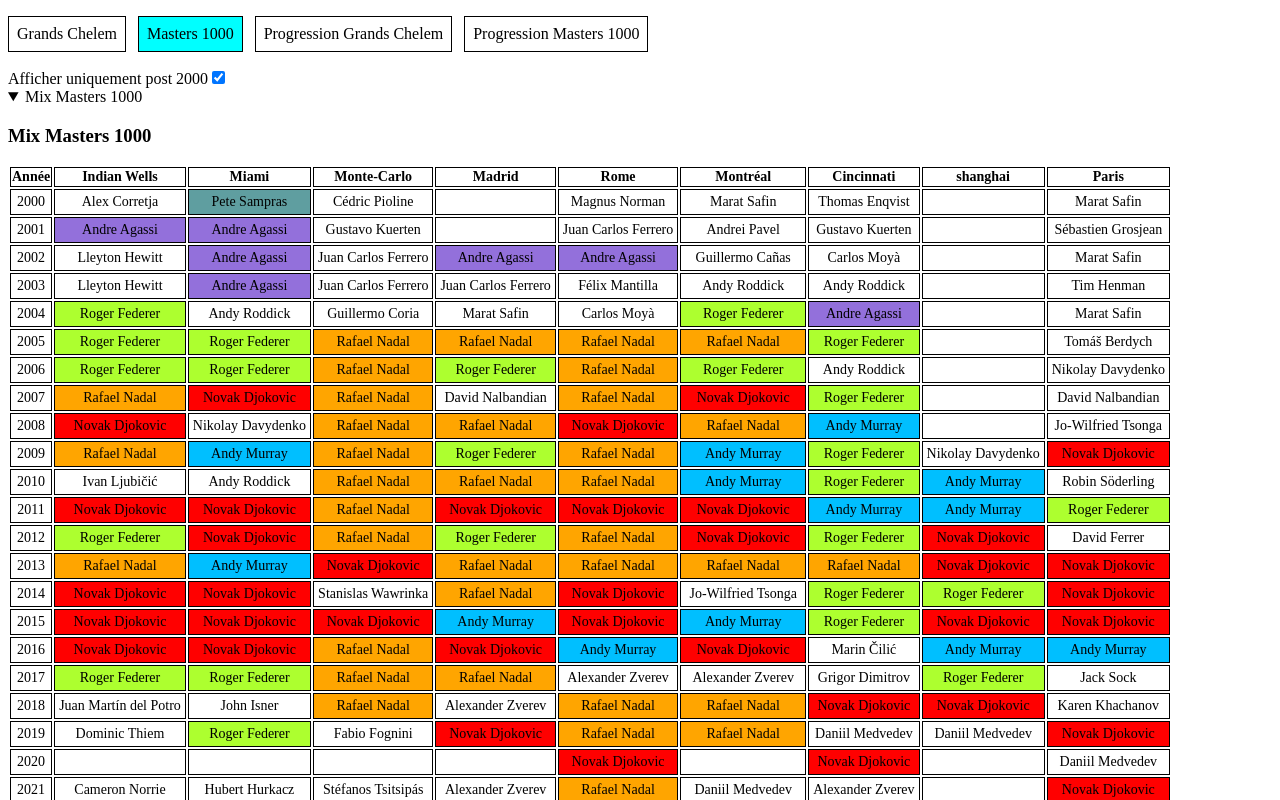
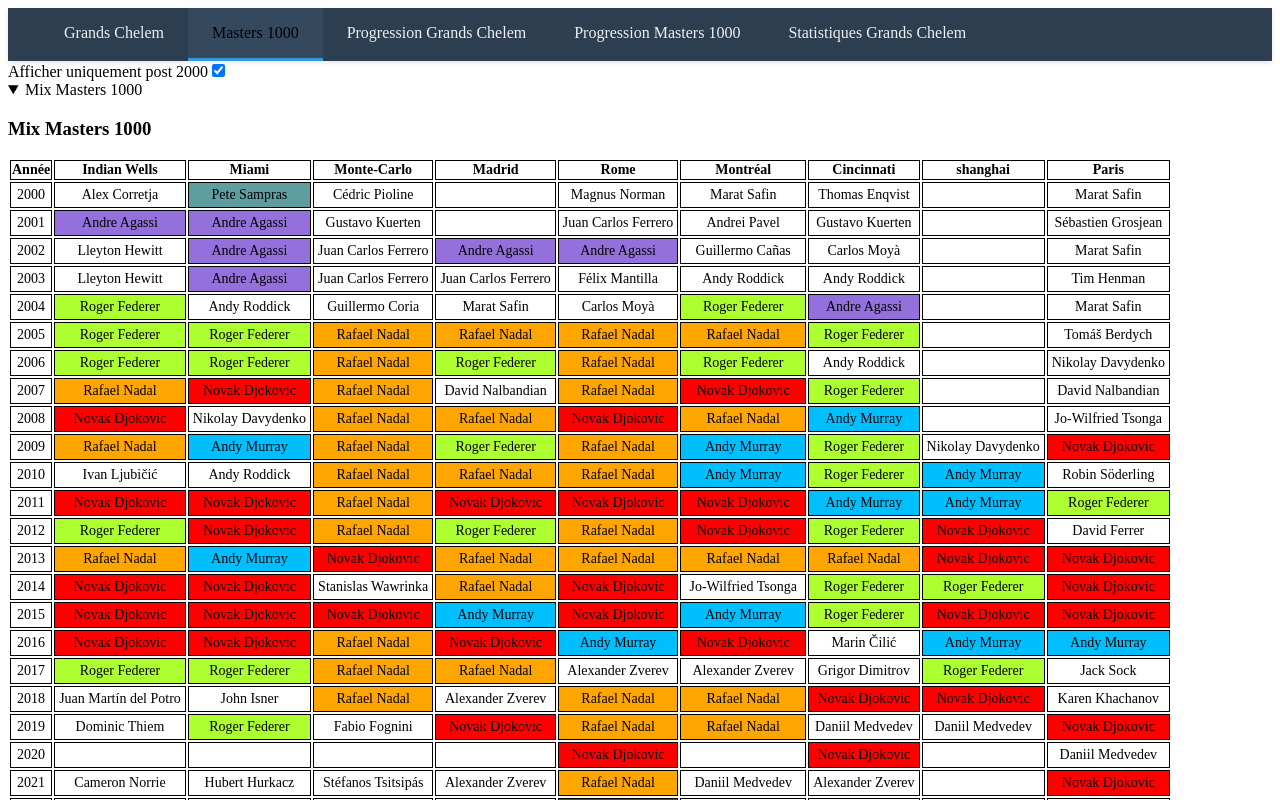
Before and after one commit to guillaumebarranco/tennis_winners, an Angular app: page /masters in a window 1280 px wide. Shown: the top 800 px of the page. Built offline with nearby package versions, Linux system fonts and the light colour scheme.

Commit message:
add some stats

```diff
--- a/src/app/app.component.ts
+++ b/src/app/app.component.ts
@@ -3,9 +3,13 @@ import { RouterOutlet } from '@angular/router';
 
 @Component({
   selector: 'app-root',
+  standalone: true,
   imports: [RouterOutlet],
-  templateUrl: './app.component.html',
+  template: `
+    <router-outlet></router-outlet>
+  `,
+  styles: []
 })
 export class AppComponent {
-  title = 'tennis_winners';
+  title = 'tennis-winners';
 }
--- a/src/app/app.routes.ts
+++ b/src/app/app.routes.ts
@@ -3,6 +3,7 @@ import { SlamsOverTimeComponent } from './containers/slams-over-time/slams-over-
 import { MastersOverTimeComponent } from './containers/masters-over-time/masters-over-time.component';
 import { SlamsComponent } from './containers/slams/slams.component';
 import { MastersComponent } from './containers/masters/masters.component';
+import { GrandSlamStatsComponent } from './containers/grand-slam-stats/grand-slam-stats.component';
 
 export const routes: Routes = [
     {
@@ -25,4 +26,5 @@ export const routes: Routes = [
     component: SlamsComponent,
     path: '',
   },
+  { path: 'percentage-grand-slams-win', component: GrandSlamStatsComponent }
 ];
--- a/src/app/components/header/header.component.html
+++ b/src/app/components/header/header.component.html
@@ -1,6 +1,11 @@
+<header>
+  <nav>
     <ul>
       <li [routerLink]="'/slams'" [class.active-link]="isActive('slams')">Grands Chelem</li>
       <li [routerLink]="'/masters'" [class.active-link]="isActive('masters')">Masters 1000</li>
       <li [routerLink]="'/slams-over-time'" [class.active-link]="isActive('slams-over-time')">Progression Grands Chelem</li>
       <li [routerLink]="'/masters-over-time'" [class.active-link]="isActive('masters-over-time')">Progression Masters 1000</li>
+      <li [routerLink]="'/percentage-grand-slams-win'" [class.active-link]="isActive('percentage-grand-slams-win')">Statistiques Grands Chelem</li>
     </ul>
+  </nav>
+</header>
--- a/src/app/components/header/header.component.scss
+++ b/src/app/components/header/header.component.scss
@@ -1,17 +1,49 @@
+header {
+  background-color: #2c3e50;
+  padding: 0;
+  box-shadow: 0 2px 4px rgba(0,0,0,0.1);
+}
+
+nav {
+  max-width: 1200px;
+  margin: 0 auto;
+  padding: 0 1rem;
+}
+
 ul {
+  list-style: none;
+  margin: 0;
   padding: 0;
   display: flex;
-  align-items: center;
-  gap: 12px;
+  gap: 0;
+}
 
-  li {
-    cursor: pointer;
-    list-style: none;
-    border: solid 1px black;
-    padding: 8px;
+li {
+  padding: 0;
+  margin: 0;
+  color: white;
+  cursor: pointer;
+  transition: background-color 0.3s ease;
 
-    &.active-link, &:hover {
-      background-color: aqua;
-    }
+  &:hover {
+    background-color: #34495e;
+  }
+
+  display: block;
+  padding: 1rem 1.5rem;
+  color: #ecf0f1;
+  text-decoration: none;
+  font-weight: 500;
+  border-bottom: 3px solid transparent;
+  transition: all 0.3s ease;
+
+  &:hover {
+    color: black;
+  }
+
+  &.active-link {
+    background-color: #34495e;
+    border-bottom: 3px solid #3498db;
+    color: black;
   }
 }
--- a/src/app/components/header/header.component.ts
+++ b/src/app/components/header/header.component.ts
@@ -5,10 +5,10 @@ import { ActivatedRoute, RouterModule } from '@angular/router';
   selector: 'app-header',
   styleUrls: ['./header.component.scss'],
   templateUrl: './header.component.html',
+  standalone: true,
   imports: [RouterModule]
 })
 export class HeaderComponent {
-
   public activeRoute = inject(ActivatedRoute);
 
   public isActive(currentRoute: string) : boolean {
--- /dev/null
+++ b/src/app/containers/grand-slam-stats/grand-slam-stats.component.html
@@ -0,0 +1,22 @@
+<app-header></app-header>
+<h3>Ratio de victoires en finale de Grand Chelem (minimum 10 finales)</h3>
+<table>
+  <thead>
+    <tr>
+      <th>Joueur</th>
+      <th>Victoires</th>
+      <th>Finales</th>
+      <th>Ratio (%)</th>
+    </tr>
+  </thead>
+  <tbody>
+    @for(player of topPlayers; track player.name) {
+      <tr>
+        <td>{{player.name}}</td>
+        <td>{{player.wins}}</td>
+        <td>{{player.finals}}</td>
+        <td>{{player.ratio | number:'1.0-1'}}%</td>
+      </tr>
+    }
+  </tbody>
+</table>
--- /dev/null
+++ b/src/app/containers/grand-slam-stats/grand-slam-stats.component.scss
@@ -0,0 +1,15 @@
+table {
+  width: 100%;
+  border-collapse: collapse;
+  margin-top: 20px;
+}
+
+th, td {
+  padding: 8px;
+  text-align: left;
+  border-bottom: 1px solid #ddd;
+}
+
+th {
+  background-color: #f5f5f5;
+}
--- /dev/null
+++ b/src/app/containers/grand-slam-stats/grand-slam-stats.component.ts
@@ -0,0 +1,15 @@
+import { Component } from '@angular/core';
+import { CommonModule } from '@angular/common';
+import { calculateGrandSlamFinalRatios } from '../../utils/statistics';
+import { HeaderComponent } from '../../components/header/header.component';
+
+@Component({
+  selector: 'app-grand-slam-stats',
+  standalone: true,
+  imports: [CommonModule, HeaderComponent],
+  templateUrl: './grand-slam-stats.component.html',
+  styleUrls: ['./grand-slam-stats.component.scss']
+})
+export class GrandSlamStatsComponent {
+  topPlayers = calculateGrandSlamFinalRatios().slice(0, 5);
+}
--- /dev/null
+++ b/src/app/utils/statistics.ts
@@ -0,0 +1,54 @@
+import { australianOpenWinners } from '../data/slams/australian_open';
+import { rolandGarrosWinners } from '../data/slams/roland_garros';
+import { usOpenWinners } from '../data/slams/us_open';
+import { wimbledonWinners } from '../data/slams/wimbledon';
+
+interface PlayerStats {
+  name: string;
+  wins: number;
+  finals: number;
+  ratio: number;
+}
+
+export function calculateGrandSlamFinalRatios(): PlayerStats[] {
+  const playerStats = new Map<string, { wins: number; finals: number }>();
+
+  // Fonction pour traiter les finales d'un tournoi
+  const processTournament = (tournament: typeof australianOpenWinners) => {
+    tournament.forEach(match => {
+      if (match.winner && match.finalist) {
+        // Traiter le vainqueur
+        const winnerStats = playerStats.get(match.winner) || { wins: 0, finals: 0 };
+        winnerStats.wins++;
+        winnerStats.finals++;
+        playerStats.set(match.winner, winnerStats);
+
+        // Traiter le finaliste
+        const finalistStats = playerStats.get(match.finalist) || { wins: 0, finals: 0 };
+        finalistStats.finals++;
+        playerStats.set(match.finalist, finalistStats);
+      }
+    });
+  };
+
+  // Traiter tous les tournois
+  processTournament(australianOpenWinners);
+  processTournament(rolandGarrosWinners);
+  processTournament(wimbledonWinners);
+  processTournament(usOpenWinners);
+
+  console.log(playerStats);
+
+  // Convertir en tableau et calculer les ratios
+  const stats: PlayerStats[] = Array.from(playerStats.entries())
+    .map(([name, stats]) => ({
+      name,
+      wins: stats.wins,
+      finals: stats.finals,
+      ratio: (stats.wins / stats.finals) * 100
+    }))
+    .filter(player => player.finals >= 10) // Ne garder que les joueurs avec au moins 10 finales
+    .sort((a, b) => b.ratio - a.ratio); // Trier par ratio décroissant
+
+  return stats;
+}
```
Lines whose indentation alone changed are shown as unchanged.
